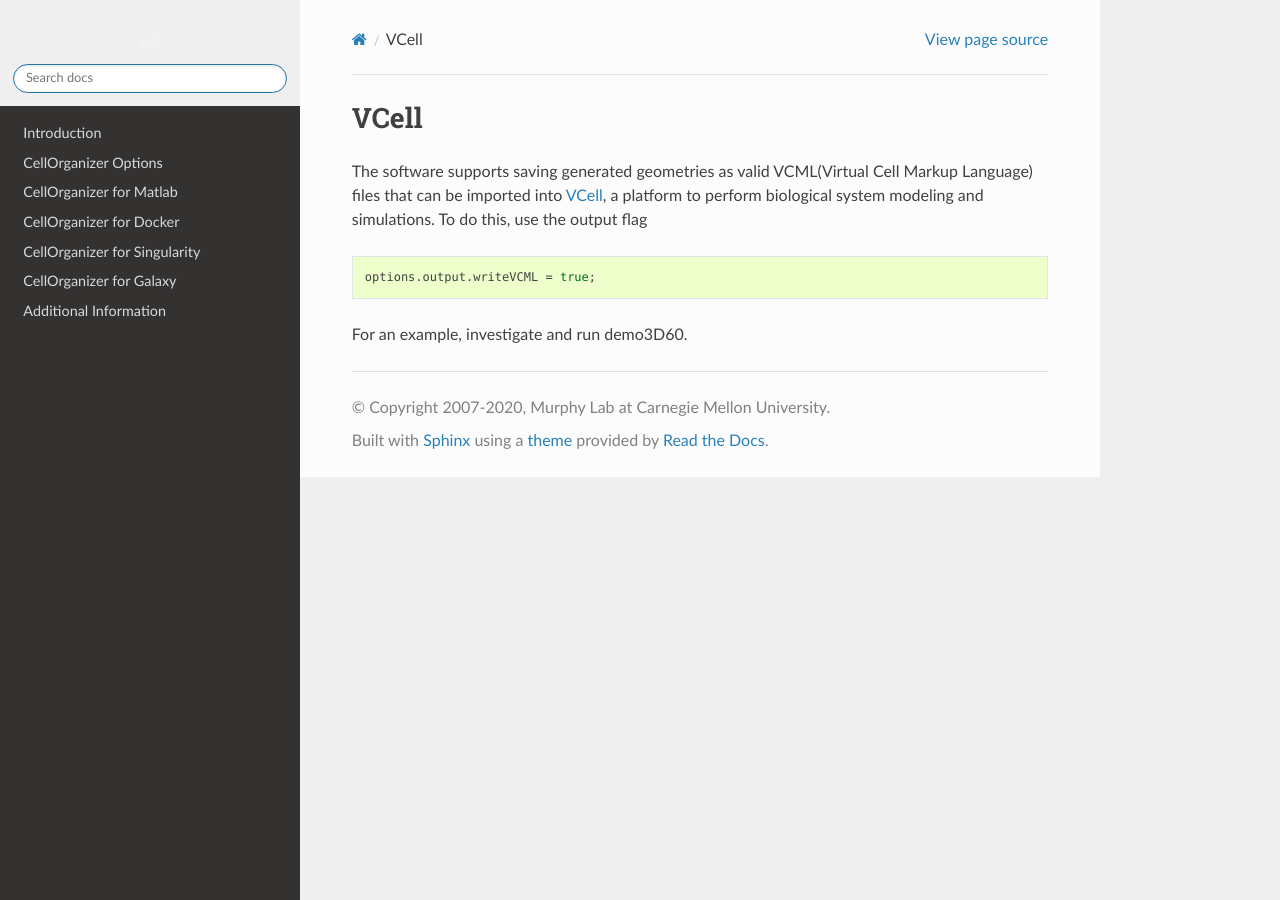
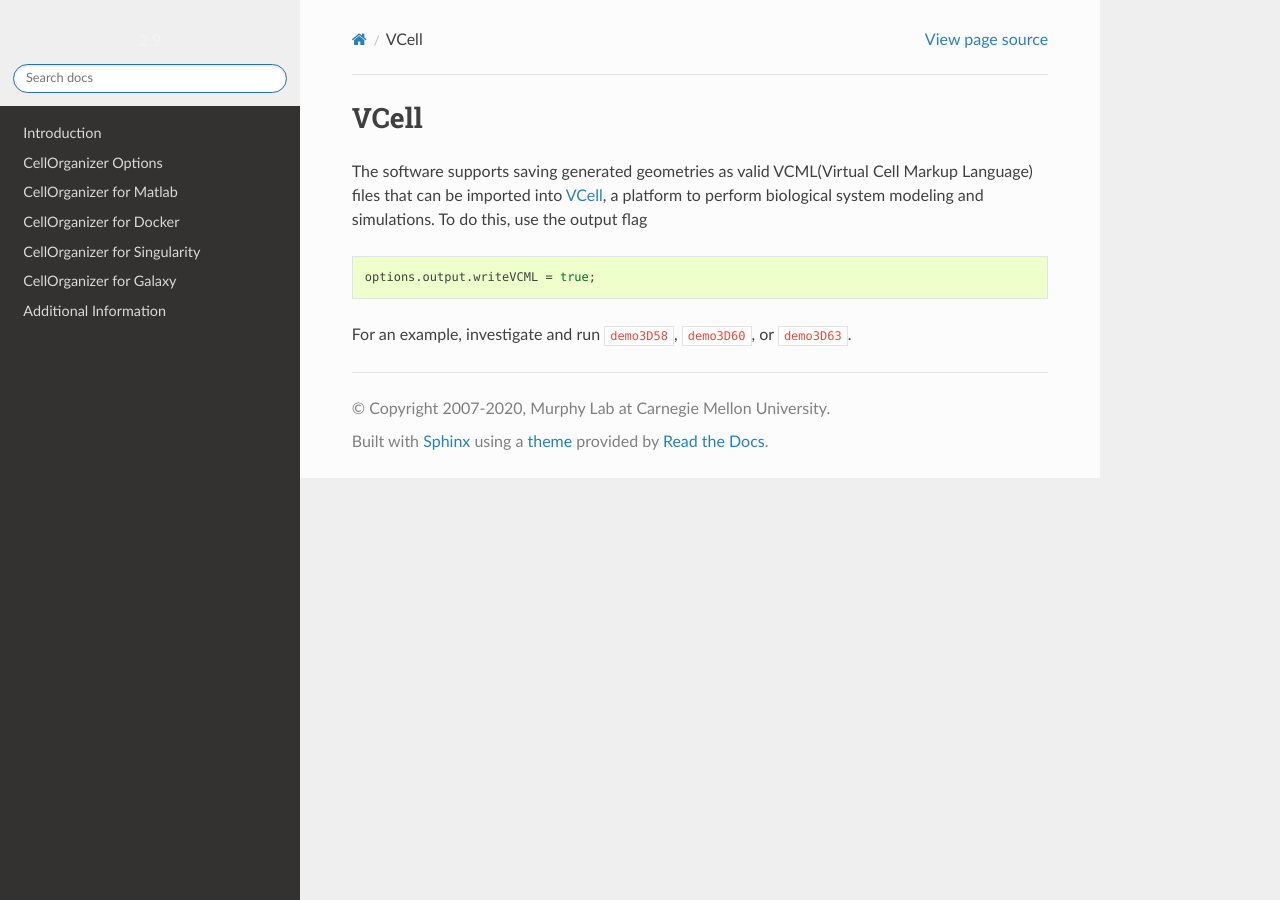
Before and after one commit to murphygroup/cellorganizer-documentation_old, a Sphinx documentation site: the page built from source/chapters/vcell.rst, in a window 1280 px wide. Built offline with Sphinx 7.4.7 and the Read the Docs theme 2.0.0, drawn with Linux system fonts in a browser that asks for light colours.

Commit message:
Update vcell.rst

```diff
--- a/source/chapters/vcell.rst
+++ b/source/chapters/vcell.rst
@@ -7,4 +7,4 @@ The software supports saving generated geometries as valid VCML(Virtual Cell Mar
 
 	options.output.writeVCML = true;
 
-For an example, investigate and run demo3D60.
+For an example, investigate and run ``demo3D58``, ``demo3D60``, or  ``demo3D63``.
```
